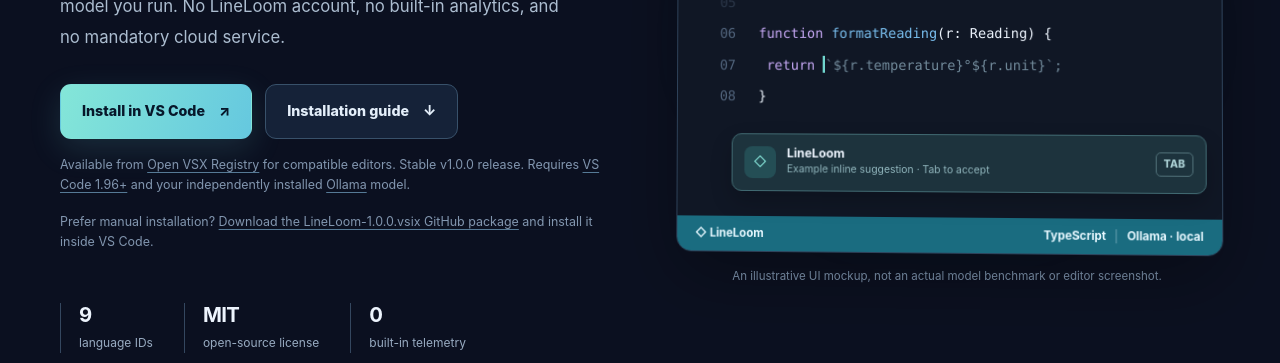
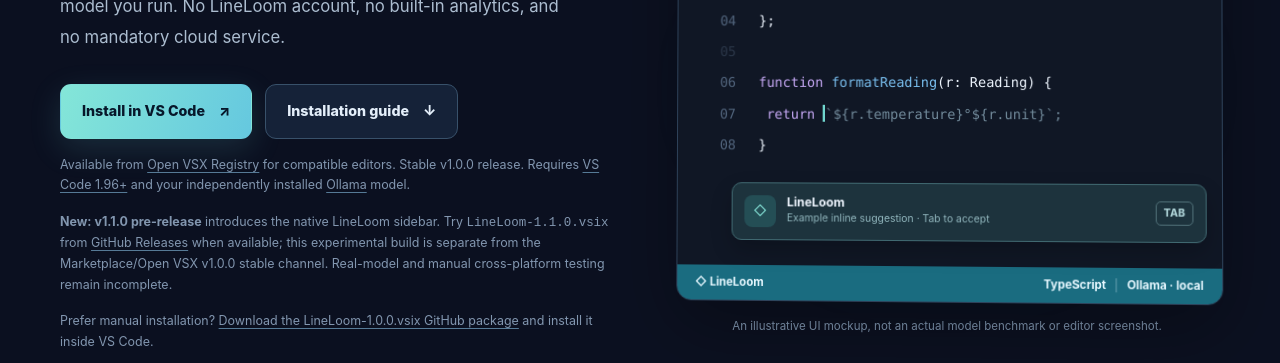
Before and after one commit to sanskarIN/LineLoom, a website: page site/index.html in a window 1280 px wide. Shown: the part 437-800 px from the top of the page. Drawn offline with Linux system fonts and the light colour scheme.

Commit message:
docs(site): feature v1.1.0 experimental sidebar without changing stable CTA

```diff
--- a/site/index.html
+++ b/site/index.html
@@ -41,6 +41,7 @@
           <a class="button button-outline" href="./install.html">Installation guide <span aria-hidden="true">↓</span></a>
         </div>
         <p class="mini-note">Available from <a href="https://open-vsx.org/extension/SanskarCodes/lineloom">Open VSX Registry</a> for compatible editors. Stable v1.0.0 release. Requires <a href="https://code.visualstudio.com/" target="_blank" rel="noopener noreferrer">VS Code 1.96+</a> and your independently installed <a href="https://ollama.com/" target="_blank" rel="noopener noreferrer">Ollama</a> model.</p>
+        <p class="mini-note"><strong>New: v1.1.0 pre-release</strong> introduces the native LineLoom sidebar. Try <code>LineLoom-1.1.0.vsix</code> from <a href="https://github.com/sanskarIN/LineLoom/releases">GitHub Releases</a> when available; this experimental build is separate from the Marketplace/Open VSX v1.0.0 stable channel. Real-model and manual cross-platform testing remain incomplete.</p>
         <p class="mini-note">Prefer manual installation? <a href="https://github.com/sanskarIN/LineLoom/releases/download/v1.0.0/LineLoom-1.0.0.vsix">Download the LineLoom-1.0.0.vsix GitHub package</a> and install it inside VS Code.</p>
         <div class="hero-stats" aria-label="LineLoom overview">
           <div><strong>9</strong><span>language IDs</span></div>
```
